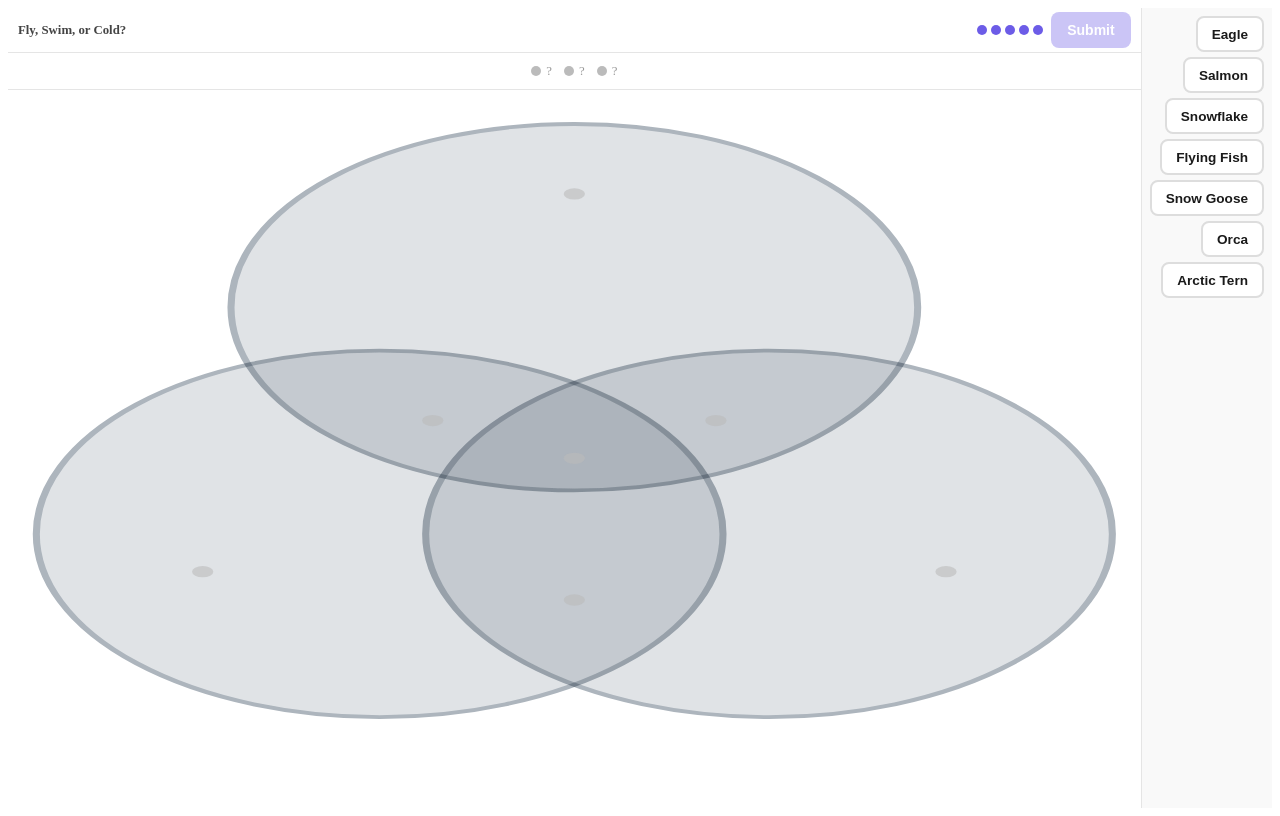
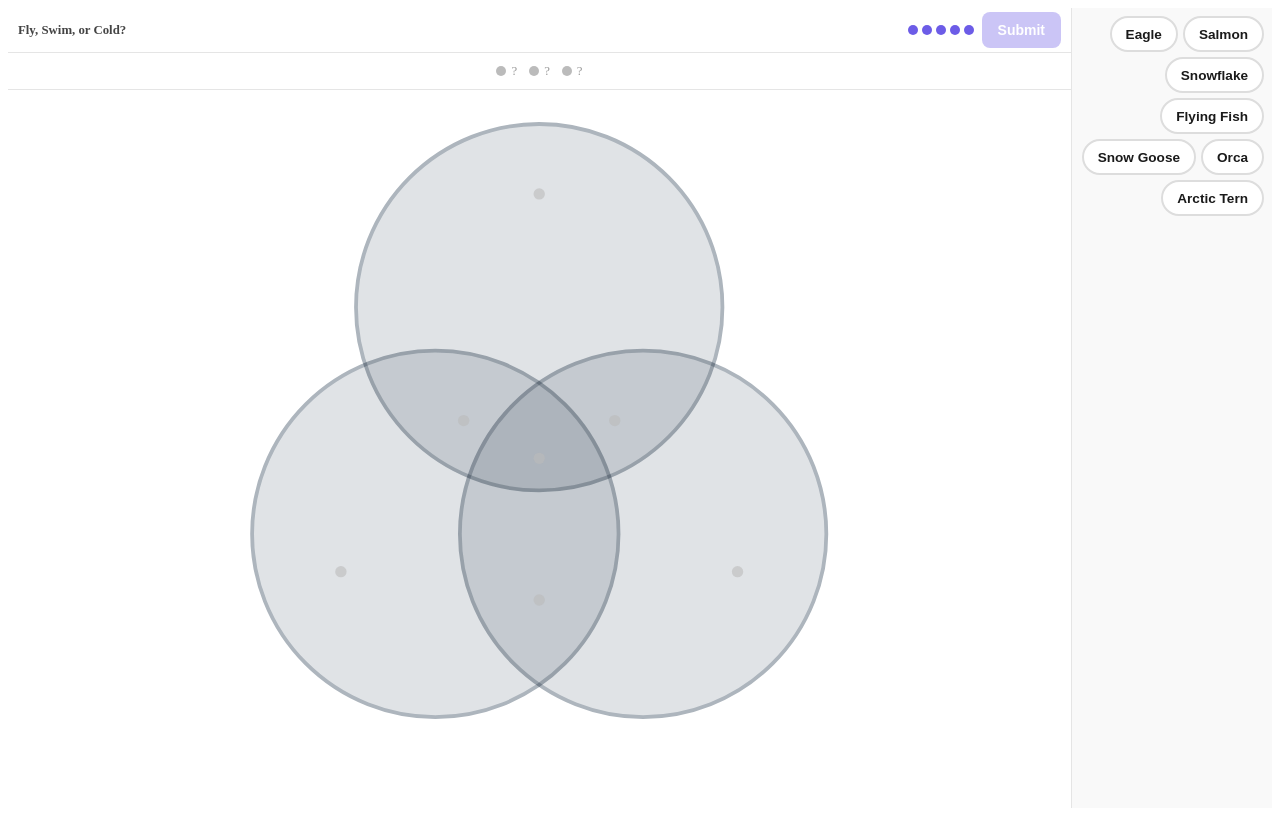
Before and after one commit to robideaux/VennItToWinIt, a React (Vite) app: page / in a window 1280 px wide. Both pictures are taken after a click on the button "Fly, Swim, or Cold?". Built offline with nearby package versions, Linux system fonts and the light colour scheme; the HTML template or start-up script is replaced by a standard one.

Commit message:
Fighting w/ landscape layout and visibility.

```diff
--- a/src/components/GameBoard.module.css
+++ b/src/components/GameBoard.module.css
@@ -65,9 +65,15 @@
     font-size: 0.8rem;
   }
 
+  .vennWrap {
+    display: flex;
+    justify-content: center;
+    align-items: stretch;
+  }
+
   .ctrlSide {
-    width: fit-content;
-    min-width: 100px;
+    width: 200px;
+    min-width: unset;
     height: 100dvh;
     overflow-y: auto;
     border-top: none;
--- a/src/components/TermBank.module.css
+++ b/src/components/TermBank.module.css
@@ -6,12 +6,15 @@
   justify-content: center;
 }
 
-/* Landscape: compact column, right-aligned */
+/* Landscape: wrapping row — tiles flow into 2 columns, right-aligned */
 @media (orientation: landscape) {
   .bank {
-    flex-direction: column;
-    align-items: flex-end;
+    flex-direction: row;
+    flex-wrap: wrap;
+    justify-content: flex-end;
+    align-items: flex-start;
     padding: 8px;
     gap: 5px;
+    flex-shrink: 0;
   }
 }
--- a/src/components/TermTile.module.css
+++ b/src/components/TermTile.module.css
@@ -21,12 +21,9 @@
   color: #1a1a1a;
 }
 
-/* Landscape: compact, sized to content */
+/* Landscape: sized to content, no internal text wrapping */
 @media (orientation: landscape) {
   .tile {
     width: fit-content;
-    border-radius: 8px;
-    white-space: normal;
-    text-align: right;
   }
 }
--- a/src/components/VennDiagram.jsx
+++ b/src/components/VennDiagram.jsx
@@ -62,8 +62,12 @@ export default function VennDiagram({
   function handleClick(e) {
     const svg = e.currentTarget
     const rect = svg.getBoundingClientRect()
-    const x = (e.clientX - rect.left) * (VB_W / rect.width)
-    const y = (e.clientY - rect.top)  * (VB_H / rect.height)
+    // xMidYMid meet: uniform scale, centered — compute offset before mapping
+    const scale   = Math.min(rect.width / VB_W, rect.height / VB_H)
+    const offsetX = (rect.width  - VB_W * scale) / 2
+    const offsetY = (rect.height - VB_H * scale) / 2
+    const x = (e.clientX - rect.left - offsetX) / scale
+    const y = (e.clientY - rect.top  - offsetY) / scale
 
     // 1. Inline placed regions — pill sits at centroid
     for (const k of REGION_KEYS) {
@@ -108,7 +112,7 @@ export default function VennDiagram({
     <svg
       className={styles.svg}
       viewBox={`0 0 ${VB_W} ${VB_H}`}
-      preserveAspectRatio="none"
+      preserveAspectRatio="xMidYMid meet"
       overflow="visible"
       onClick={handleClick}
     >
--- a/src/components/VennDiagram.module.css
+++ b/src/components/VennDiagram.module.css
@@ -8,3 +8,13 @@
   user-select: none;
   overflow: visible;
 }
+
+/* Landscape: fill available height, let width follow aspect ratio */
+@media (orientation: landscape) {
+  .svg {
+    width: auto;
+    height: 100%;
+    aspect-ratio: 320 / 380;
+    max-width: 100%;
+  }
+}
```
